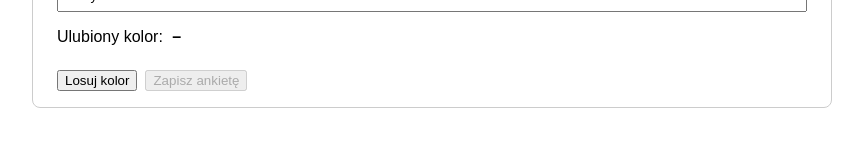
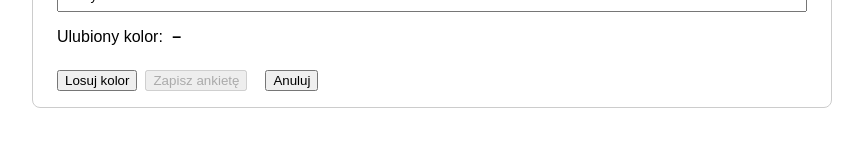
Before and after one commit to piotrSrednicki/questionnaires, a React app in the folder frontend/: page /new in a window 1280 px wide. Shown: the part 352-498 px from the top of the page, without its empty margins (208-1071 px from the left). Built offline with nearby package versions, Linux system fonts and the light colour scheme; no server answers; the HTML template or start-up script is replaced by a standard one.

Commit message:
Add get method to QuestionnaireService for fetching individual questionnaires

```diff
--- a/frontend/src/components/QuestionnaireForm.jsx
+++ b/frontend/src/components/QuestionnaireForm.jsx
@@ -6,6 +6,7 @@ export default function QuestionnaireForm({
   onChange,
   onRandomColour,
   onSubmit,
+  onCancel,
   editing,
   disabledSave,
 }) {
@@ -45,6 +46,10 @@ export default function QuestionnaireForm({
       <button type='submit' disabled={disabledSave}>
         {editing ? 'Zaktualizuj ankietę' : 'Zapisz ankietę'}
       </button>
+
+      <button type='button' style={{ marginLeft: '10px' }} onClick={onCancel}>
+        Anuluj
+      </button>
     </form>
   );
 }
@@ -59,6 +64,7 @@ QuestionnaireForm.propTypes = {
   onChange: PropTypes.func.isRequired,
   onRandomColour: PropTypes.func.isRequired,
   onSubmit: PropTypes.func.isRequired,
+  onCancel: PropTypes.func.isRequired,
   success: PropTypes.bool,
   editing: PropTypes.bool,
   disabledSave: PropTypes.bool,
```
